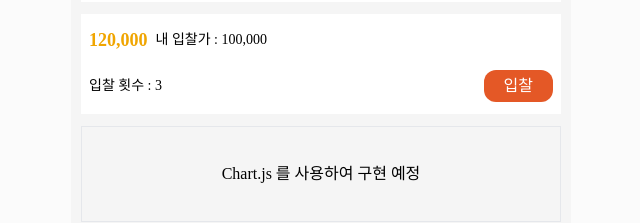
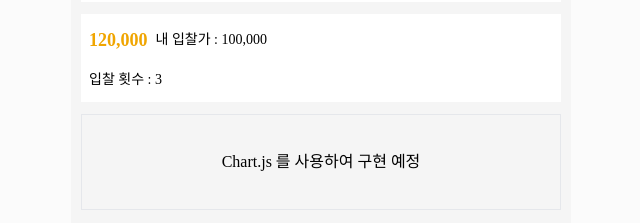
Before and after one commit to dailyAuction/project_daily_auction, a React (Create React App) app in the folder client/: page /detail/1 in a window 1280 px wide. Shown: the part 354-577 px from the top of the page, without its empty margins (319-959 px from the left). Built offline with nearby package versions, Linux system fonts and the light colour scheme; a web font is replaced by a local one.

Commit message:
chore : atom 경로 변경에 따른 수정

```diff
--- a/client/src/components/DetailPage/BidInformation/BidInformation.tsx
+++ b/client/src/components/DetailPage/BidInformation/BidInformation.tsx
@@ -1,14 +1,9 @@
 import { useState } from 'react';
+import { useRecoilValue } from 'recoil';
+import { userInfoAtom } from '../../../atoms/user';
 
 type BidModalProps = {
   handleClose: () => void;
-};
-
-// TODO: userData 아톰 만들어서 사용
-const tempUserData = {
-  memberID: 2,
-  coin: 10000,
-  email: 'test@test.com',
 };
 
 const BidModal = ({ handleClose }: BidModalProps) => {
@@ -16,6 +11,7 @@ const BidModal = ({ handleClose }: BidModalProps) => {
   const onChange = (e) => {
     setBidValue(e.target.value);
   };
+
   return (
     <section className="bg-modal">
       <div className="modal-container">
@@ -46,6 +42,9 @@ const BidModal = ({ handleClose }: BidModalProps) => {
 
 export const BidInformation = ({ bidCount, statusId, startingPrice, currentPrice, myPrice, authorId, bidderId }) => {
   const [isModalOpen, setModalOpen] = useState(false);
+
+  const userInfo = useRecoilValue(userInfoAtom);
+
   return (
     <>
       <section className="flex w-full justify-center bg-white px-2 py-3 space-y-4 flex-col">
@@ -56,7 +55,7 @@ export const BidInformation = ({ bidCount, statusId, startingPrice, currentPrice
         <article className="flex w-full justify-between items-center">
           <span className="text-sm">입찰 횟수 : {bidCount}</span>
           {/* TODO: 로그인 여부 확인 기능 추가 */}
-          {statusId === 0 && authorId !== tempUserData.memberID && (
+          {statusId === 0 && authorId !== userInfo.memberId && (
             <button
               type="submit"
               className="red-btn"
@@ -67,7 +66,7 @@ export const BidInformation = ({ bidCount, statusId, startingPrice, currentPrice
             </button>
           )}
           {/* TODO: 로그인 여부 확인 기능 추가/ 재등록, 삭제 API 연결 */}
-          {statusId === 2 && authorId === tempUserData.memberID && (
+          {statusId === 2 && authorId === userInfo.memberId && (
             <article className="flex items-center space-x-2">
               <button type="submit" className="red-btn">
                 재등록
--- a/client/src/components/LoginPage/Login/Login.tsx
+++ b/client/src/components/LoginPage/Login/Login.tsx
@@ -1,6 +1,6 @@
 import { Link } from 'react-router-dom';
 import { useRecoilState } from 'recoil';
-import { loginStateAtom } from '../../../atoms/loginStateAtom';
+import { loginStateAtom } from '../../../atoms/user';
 
 export const Login = () => {
   const [loginState, setLoginState] = useRecoilState(loginStateAtom);
--- a/client/src/components/MyPage/MyPageInfo/MyPageInfo.tsx
+++ b/client/src/components/MyPage/MyPageInfo/MyPageInfo.tsx
@@ -1,7 +1,7 @@
 import { useState } from 'react';
 import { Link } from 'react-router-dom';
 import { useRecoilState } from 'recoil';
-import { loginStateAtom } from '../../../atoms/loginStateAtom';
+import { loginStateAtom } from '../../../atoms/user';
 
 type LeaveModalProps = {
   handleClose: () => void;
--- a/client/src/components/_common/TabBar/TabBar.tsx
+++ b/client/src/components/_common/TabBar/TabBar.tsx
@@ -1,6 +1,4 @@
 import { Link, useLocation } from 'react-router-dom';
-import { useRecoilValue } from 'recoil';
-import { loginStateAtom } from '../../../atoms/loginStateAtom';
 
 const TAB_TITLE = ['', 'category', 'search', 'postProduct', 'my'];
 
```
